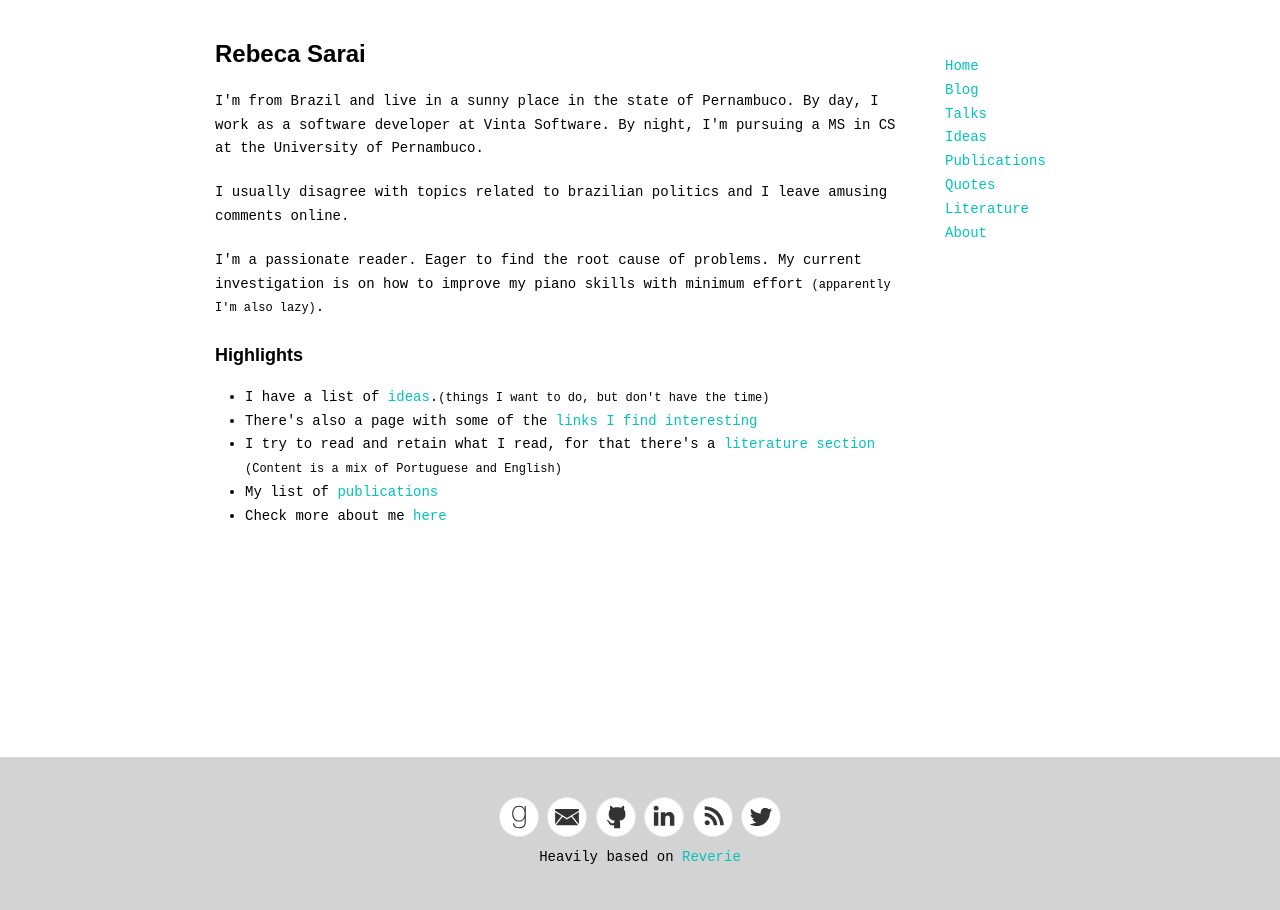
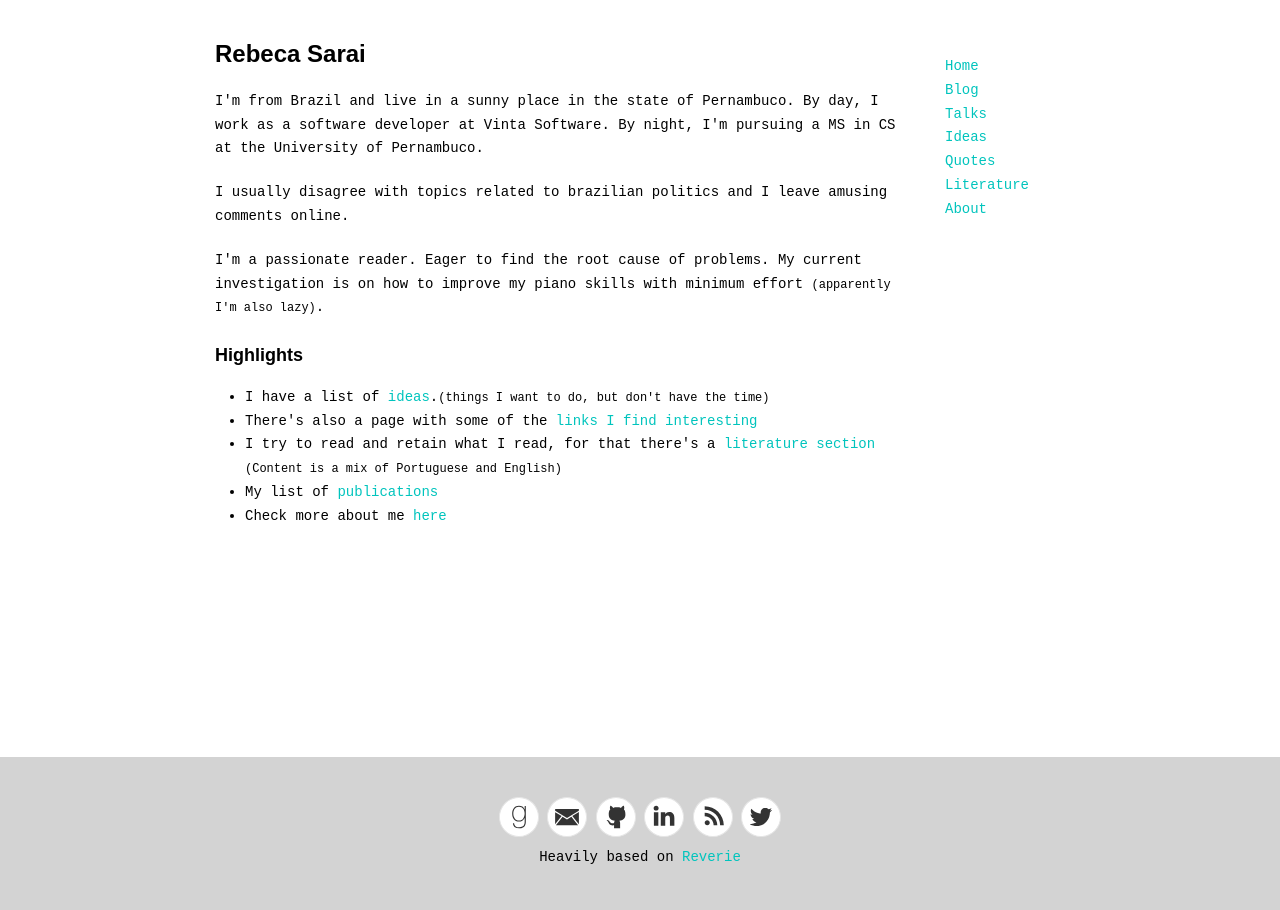
Before and after one commit to rsarai/-rsarai.github.io, a Jekyll site: the page built from index.html, in a window 1280 px wide. Built offline with Jekyll 4.4.1, drawn with Linux system fonts in a browser that asks for light colours.

Commit message:
Removes publications section since I don't about this anymore

```diff
--- a/_layouts/default.html
+++ b/_layouts/default.html
@@ -26,7 +26,6 @@
                 <li><a href="{{ site.baseurl }}/blog">Blog</a></li>
                 <li><a href="{{ site.baseurl }}/talks">Talks</a></li>
                 <li><a href="{{ site.baseurl }}/ideas">Ideas</a></li>
-                <li><a href="{{ site.baseurl }}/publications">Publications</a></li>
                 <li><a href="{{ site.baseurl }}/quotes">Quotes</a></li>
                 <li><a href="{{ site.baseurl }}/books">Literature</a></li>
                 <li><a href="{{ site.baseurl }}/about">About</a></li>
```
